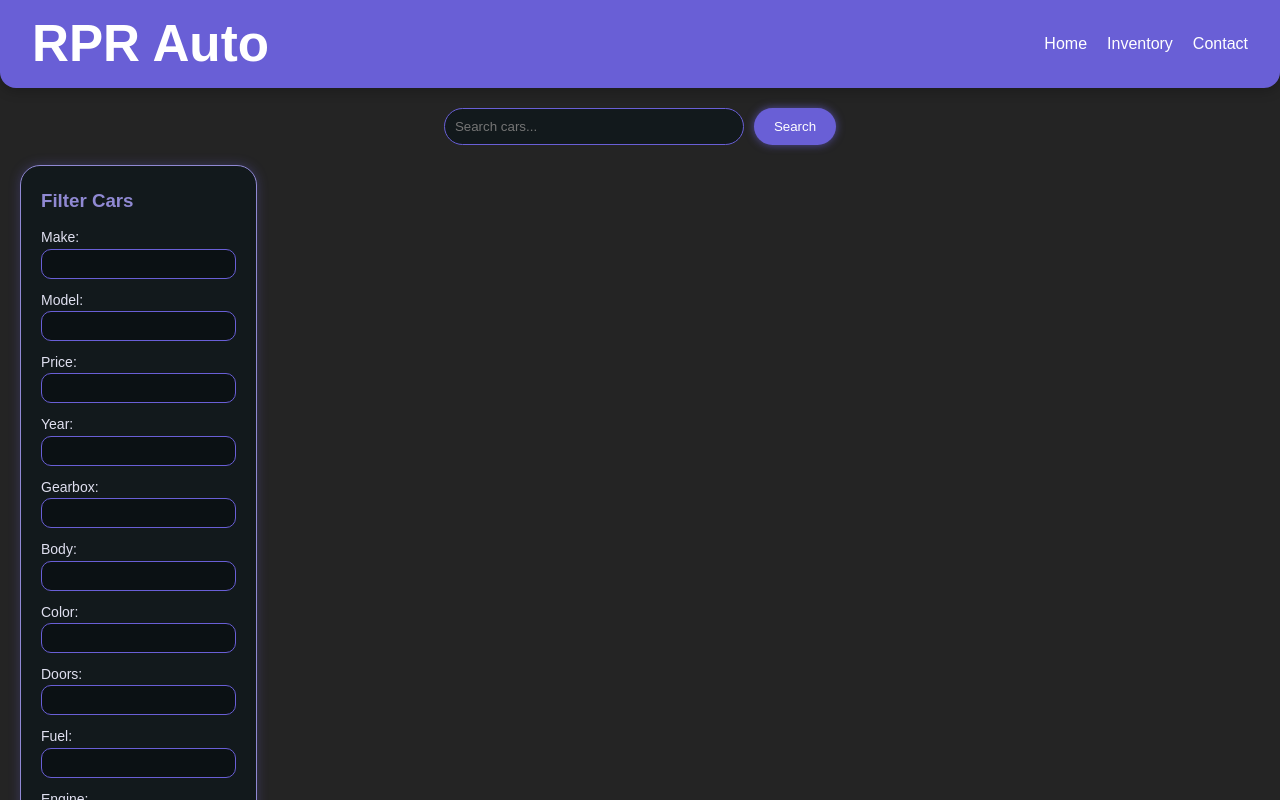
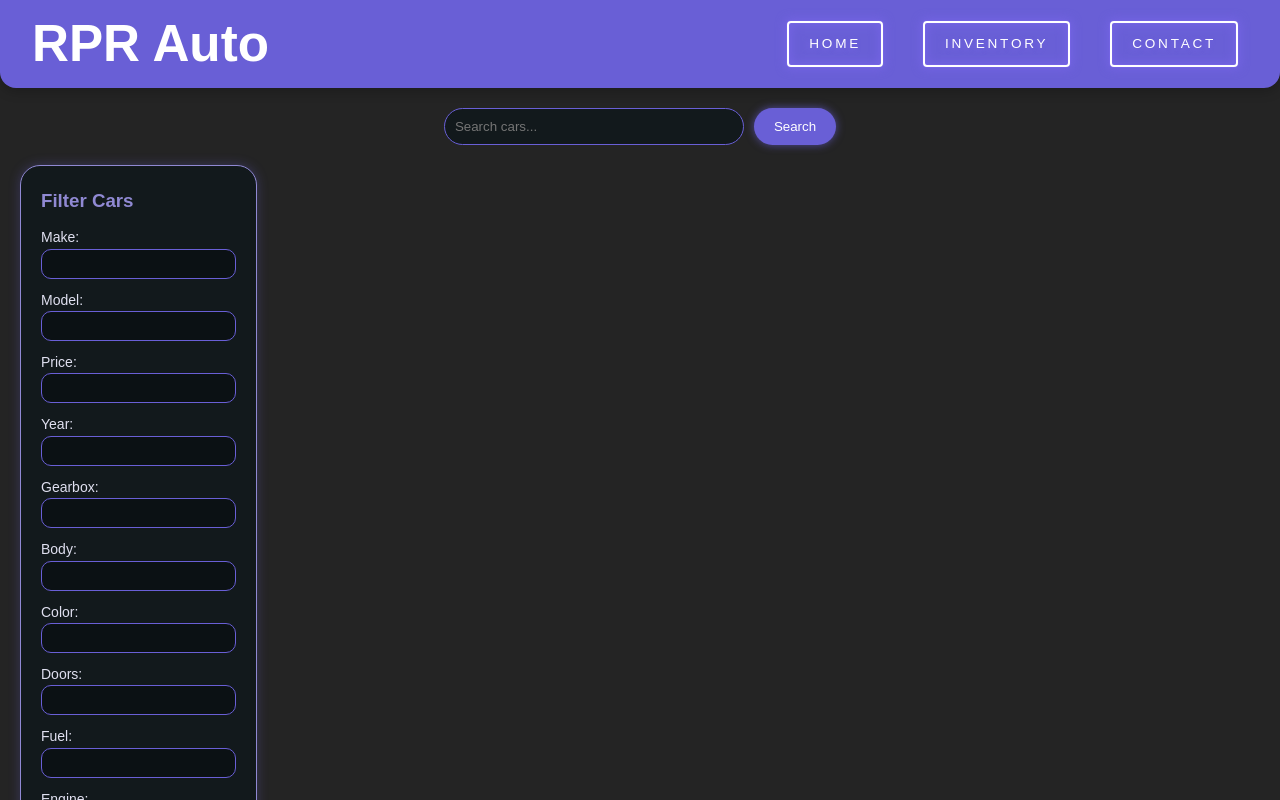
Before and after one commit to rares478/RPRAuto, a React (Vite) app in the folder rprauto.client/: page /market in a window 1280 px wide. Shown: the top 800 px of the page. Built offline with nearby package versions, Linux system fonts and the light colour scheme.

Commit message:
linked mainpage to market and vice versa; modified the args of the /listing

```diff
--- a/rprauto.client/src/components/mainPageUI.jsx
+++ b/rprauto.client/src/components/mainPageUI.jsx
@@ -29,15 +29,21 @@ const MainPage = () => {
                 <div className="left-buttons">
                     <div className="radio-wrapper">
                         <input type="radio" id="value-1" name="btn" className="input" />
-                        <label className="btn" htmlFor="value-1">AUCTIONS</label>
+                        <label className="btn" htmlFor="value-1">
+                            AUCTIONS
+                        </label>
                     </div>
                     <div className="radio-wrapper">
                         <input type="radio" id="value-2" name="btn" className="input" defaultChecked />
-                        <label className="btn" htmlFor="value-2">MARKET</label>
+                        <label className="btn" htmlFor="value-2" onClick={() => navigate('/market')}>
+                            MARKET
+                        </label>
                     </div>
                     <div className="radio-wrapper">
                         <input type="radio" id="value-3" name="btn" className="input" />
-                        <label className="btn" htmlFor="value-3">LOCATION</label>
+                        <label className="btn" htmlFor="value-3">
+                            LOCATION
+                        </label>
                     </div>
                 </div>
 
--- a/rprauto.client/src/components/marketUI.jsx
+++ b/rprauto.client/src/components/marketUI.jsx
@@ -18,7 +18,8 @@ const Market = () => {
 
     const handleSubmit = async (e) => {
         e.preventDefault();
-        const results = await loadCarsHandle(filters);
+        const results = await loadCarsHandle(filters, page, pageSize);
+
         setCars(results);
     };
 
@@ -28,9 +29,24 @@ const Market = () => {
                 <h1>RPR Auto</h1>
                 <nav>
                     <ul className="nav-links">
-                        <li><a href="#">Home</a></li>
-                        <li><a href="#">Inventory</a></li>
-                        <li><a href="#">Contact</a></li>
+                        <li>
+                            <input type="radio" id="login" name="btn-right" className="input" hidden />
+                            <label className="btn" htmlFor="login" onClick={() => navigate('/')}>
+                                Home
+                            </label>
+                        </li>
+                        <li>
+                            <input type="radio" id="register" name="btn-right" className="input" hidden />
+                            <label className="btn" htmlFor="register" onClick={() => navigate('/')}>
+                                Inventory
+                            </label>
+                        </li>
+                        <li>
+                            <input type="radio" id="register" name="btn-right" className="input" hidden />
+                            <label className="btn" htmlFor="register" onClick={() => navigate('/')}>
+                                Contact
+                            </label>
+                        </li>
                     </ul>
                 </nav>
             </header>
--- a/rprauto.client/src/components/styles/market.css
+++ b/rprauto.client/src/components/styles/market.css
@@ -55,6 +55,30 @@ body {
 .nav-links a:hover {
     color: #9089D3;
 }
+
+/* Added by Pojar */
+.nav-links .btn {
+    display: inline-block;
+    padding: 10px 20px;
+    color: #fff;
+    background-color: transparent;
+    border: 2px solid #fff;
+    border-radius: 4px;
+    font-weight: 500;
+    text-align: center;
+    cursor: pointer;
+    transition: all 0.3s ease;
+    text-decoration: none;
+    margin: 0 10px;
+}
+
+.nav-links .btn:hover {
+    color: #9089D3;
+    border-color: #9089D3;
+    background-color: rgba(144, 137, 211, 0.1);
+}
+
+/* End Added by Pojar */
 
 /* Search Bar */
 .search-bar {
--- a/rprauto.client/src/functionality/marketFun.js
+++ b/rprauto.client/src/functionality/marketFun.js
@@ -1,4 +1,4 @@
-export async function loadCarsHandle(page, pageSize) {
+export async function loadCarsHandle(filters, page, pageSize) {
     try {
         const response = await fetch(`https://rprauto.onrender.com/listing?page=${page}&pageSize=${pageSize}`, {
             method: 'GET',
```
